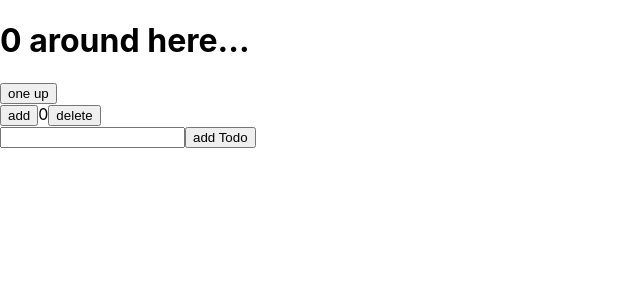
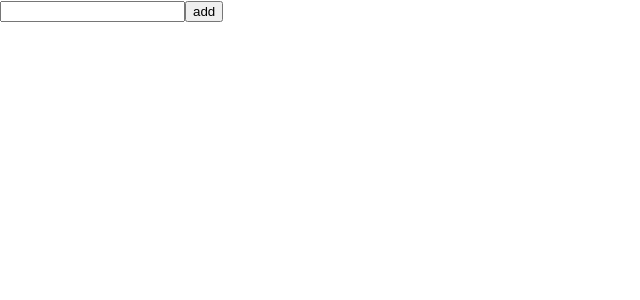
Before and after one commit to iamsabitak/ProjectFromZustand, a React (Create React App) app: page / in a window 1280 px wide. Shown: the top 300 px of the page, without its empty margins (0-640 px from the left). Built offline with nearby package versions, Linux system fonts and the light colour scheme.

Commit message:
import the username in app .js

```diff
--- a/src/App.js
+++ b/src/App.js
@@ -1,17 +1,19 @@
 import React from "react";
-import BearCounter from "./bearcounter/BearCounter";
-import { Controls } from "./bearcounter/Controls";
-import AddTodo from "./todo/AddTodo";
+// import BearCounter from "./bearcounter/BearCounter";
+// import { Controls } from "./bearcounter/Controls";
+// import AddTodo from "./todo/AddTodo";
 
-import Counter from "./counter/Counter";
+// import Counter from "./counter/Counter";
+import Username from "./user/Username";
 
 function App() {
   return (
     <div>
-      <BearCounter />
+      {/* <BearCounter />
       <Controls />
       <Counter />
-      <AddTodo />
+      <AddTodo /> */}
+      <Username />
     </div>
   );
 }
```
